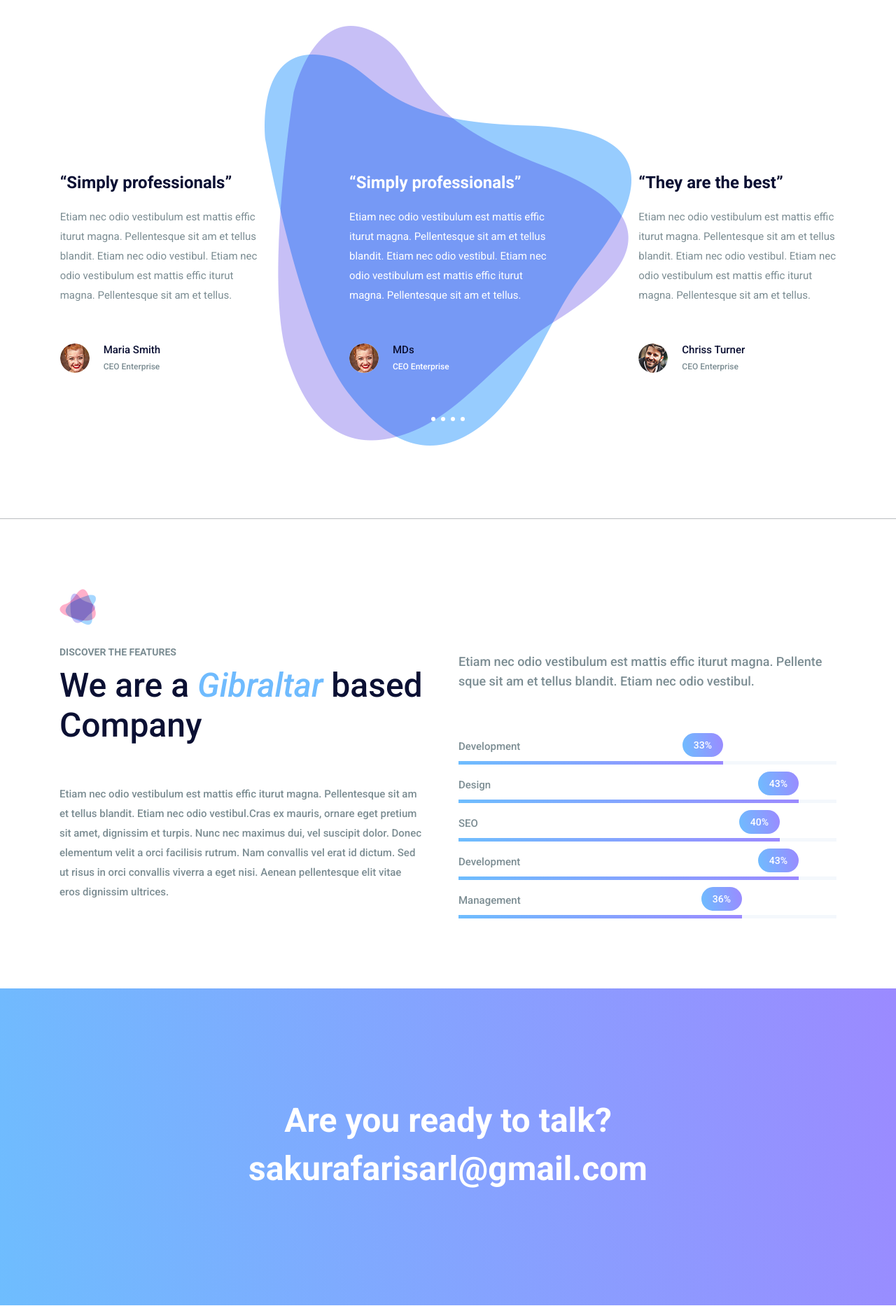
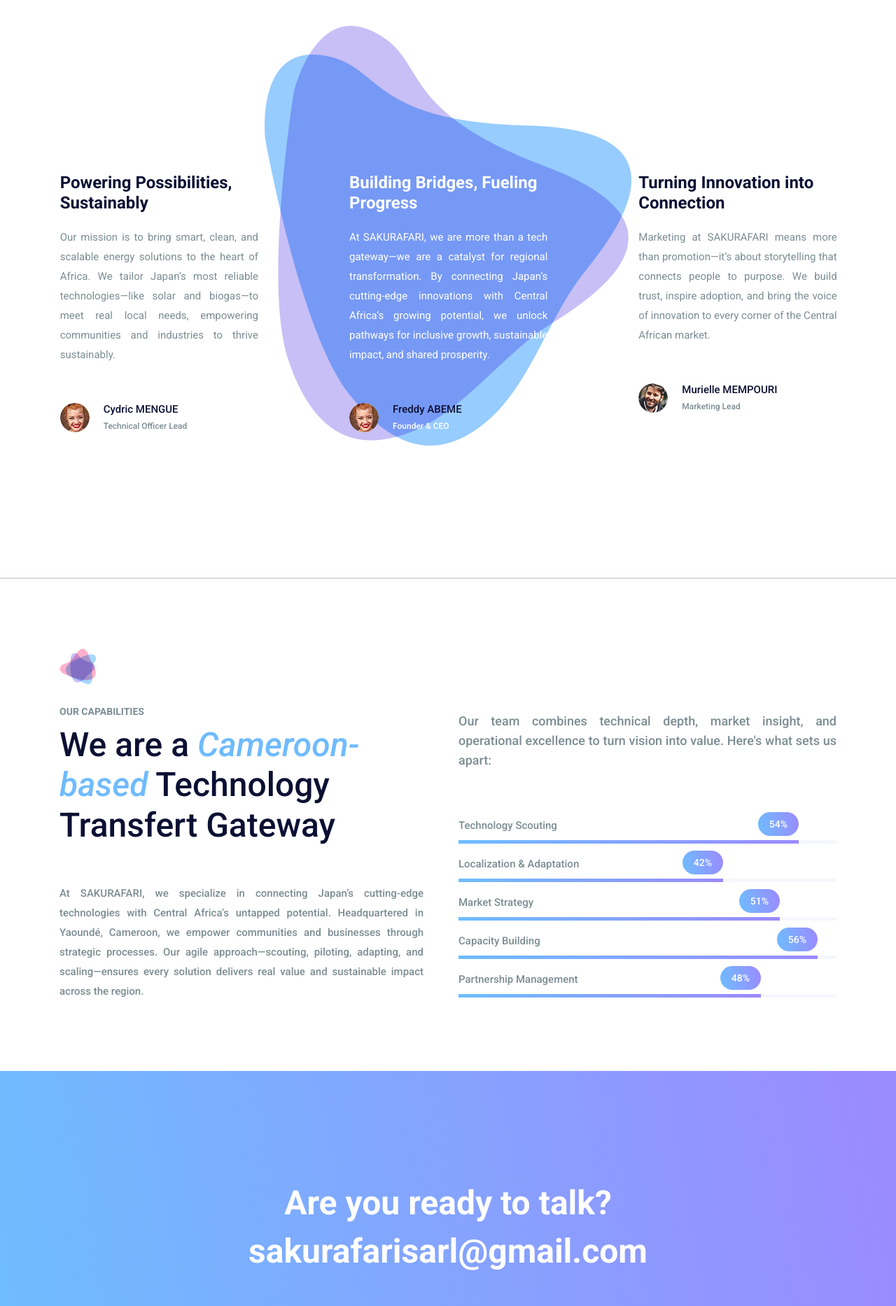
Before and after one commit to abyf/sakurafari, a Django app: page /about-us.html in a window 1280 px wide. Shown: the part 1243-3110 px from the top of the page at 70% size. Run offline with Django 5.2, Linux system fonts and the light colour scheme; some libraries are stand-ins or nearby versions.

Commit message:
Improved about_us & portfolio page

```diff
--- a/web_sakurafari/templates/about-us.html
+++ b/web_sakurafari/templates/about-us.html
@@ -102,7 +102,7 @@
                                 <p>Founded in September 2024 in Cameroon and headquartered in Yaoundé-Cameroon, SAKURAFARI envisions becoming the premier gateway for any cutting-edge Japanese technologies into the Central African market, with Cameroon as the pivotal entry point. Our mission is to identify, adapt, and integrate innovative solutions from diverse sectors in Japan that promise transformative impact and sustainable growth for the region. At SAKURAFARI, we are committed to bridging the gap between Japan’s technological excellence and Central Africa’s growing potential, fostering a future of progress and collaboration. </p>
                             </div>
                             <div class="c_video">
-                                <a class="popup-youtube" href="https://www.youtube.com/watch?v=62QYQE6k7tg"><img src="{% static 'web_sakurafari/img/icon/video-icon.png' %}"  alt="">See how we work </a>
+                                <a class="popup-youtube" href=" "><img src="{% static 'web_sakurafari/img/icon/video-icon.png' %}"  alt="">See how we work </a>
                             </div>
                         </div>
                     </div>
@@ -122,30 +122,34 @@
                 <div class="testimonials_slider owl-carousel">
                     <div class="item">
                         <div class="testi_item">
-                            <h3>“Simply professionals”</h3>
-                            <p>Etiam nec odio vestibulum est mattis effic iturut magna. Pellentesque sit am et tellus blandit. Etiam nec odio vestibul. Etiam nec odio vestibulum est mattis effic iturut magna. Pellentesque sit am et tellus.</p>
+                            <h3>Building Bridges, Fueling Progress</h3>
+                            <div class="justified-text">
+                            <p>At SAKURAFARI, we are more than a tech gateway—we are a catalyst for regional transformation. By connecting Japan’s cutting-edge innovations with Central Africa’s growing potential, we unlock pathways for inclusive growth, sustainable impact, and shared prosperity.</p>
+                            </div>
                             <div class="media">
                                 <div class="d-flex">
                                     <img class="rounded-circle" src="img/testimonials/testi-1.jpg" alt="">
                                 </div>
                                 <div class="media-body">
-                                    <h4>MDs</h4>
-                                    <h5>CEO Enterprise</h5>
+                                    <h4>Freddy ABEME</h4>
+                                    <h5>Founder & CEO</h5>
                                 </div>
                             </div>
                         </div>
                     </div>
                     <div class="item">
                         <div class="testi_item">
-                            <h3>“They are the best”</h3>
-                            <p>Etiam nec odio vestibulum est mattis effic iturut magna. Pellentesque sit am et tellus blandit. Etiam nec odio vestibul. Etiam nec odio vestibulum est mattis effic iturut magna. Pellentesque sit am et tellus.</p>
+                            <h3>Turning Innovation into Connection</h3>
+                            <div class="justified-text">
+                            <p>Marketing at SAKURAFARI means more than promotion—it’s about storytelling that connects people to purpose. We build trust, inspire adoption, and bring the voice of innovation to every corner of the Central African market.</p>
+                            </div>
                             <div class="media">
                                 <div class="d-flex">
                                     <img class="rounded-circle" src="img/testimonials/testi-2.jpg" alt="">
                                 </div>
                                 <div class="media-body">
-                                    <h4>Chriss Turner</h4>
-                                    <h5>CEO Enterprise</h5>
+                                    <h4>Murielle MEMPOURI</h4>
+                                    <h5>Marketing Lead</h5>
                                 </div>
                             </div>
                         </div>
@@ -167,15 +171,17 @@
                     </div>
                     <div class="item">
                         <div class="testi_item">
-                            <h3>“Simply professionals”</h3>
-                            <p>Etiam nec odio vestibulum est mattis effic iturut magna. Pellentesque sit am et tellus blandit. Etiam nec odio vestibul. Etiam nec odio vestibulum est mattis effic iturut magna. Pellentesque sit am et tellus.</p>
+                            <h3>Powering Possibilities, Sustainably</h3>
+                            <div class="justified-text">
+                            <p>Our mission is to bring smart, clean, and scalable energy solutions to the heart of Africa. We tailor Japan’s most reliable technologies—like solar and biogas—to meet real local needs, empowering communities and industries to thrive sustainably.</p>
+                            </div>
                             <div class="media">
                                 <div class="d-flex">
                                     <img class="rounded-circle" src="img/testimonials/testi-1.jpg" alt="">
                                 </div>
                                 <div class="media-body">
-                                    <h4>Maria Smith</h4>
-                                    <h5>CEO Enterprise</h5>
+                                    <h4>Cydric MENGUE</h4>
+                                    <h5>Technical Officer Lead</h5>
                                 </div>
                             </div>
                         </div>
@@ -193,18 +199,30 @@
                         <div class="left_company_text">
                             <div class="l_title">
                                 <img src="{% static 'web_sakurafari/img/icon/title-icon.png' %}"  alt="">
-                                <h6>Discover the features</h6>
-                                <h2>We are a <span>Gibraltar</span> based Company</h2>
+                                <h6>Our Capabilities</h6>
+                                <h2>We are a <span>Cameroon-based</span> Technology Transfert Gateway</h2>
                             </div>
-                            <p>Etiam nec odio vestibulum est mattis effic iturut magna. Pellentesque sit am et tellus blandit. Etiam nec odio vestibul.Cras ex mauris, ornare eget pretium sit amet, dignissim et turpis. Nunc nec maximus dui, vel suscipit dolor. Donec elementum velit a orci facilisis rutrum. Nam convallis vel erat id dictum. Sed ut risus in orci convallis viverra a eget nisi. Aenean pellentesque elit vitae eros dignissim ultrices. </p>
+                            <div class="justified-text">
+                            <p>At SAKURAFARI, we specialize in connecting Japan’s cutting-edge technologies with Central Africa’s untapped potential. Headquartered in Yaoundé, Cameroon, we empower communities and businesses through strategic processes. Our agile approach—scouting, piloting, adapting, and scaling—ensures every solution delivers real value and sustainable impact across the region. </p>
+                            </div>
                         </div>
                     </div>
                     <div class="col-lg-6">
                         <div class="company_skill">
-                            <p>Etiam nec odio vestibulum est mattis effic iturut magna. Pellente sque sit am et tellus blandit. Etiam nec odio vestibul.</p>
+                            <div class="justified-text">
+                            <p>Our team combines technical depth, market insight, and operational excellence to turn vision into value. Here's what sets us apart:</p>
+                            </div>
                             <div class="our_skill_inner">
                                 <div class="single_skill">
-                                    <h3>Development</h3>
+                                    <h3>Technology Scouting</h3>
+                                    <div class="progress" data-value="90">
+                                        <div class="progress-bar">
+                                            <div class="progress_parcent"><span class="counter">90</span>%</div>
+                                        </div>
+                                    </div>
+                                </div>
+                                <div class="single_skill">
+                                    <h3>Localization & Adaptation</h3>
                                     <div class="progress" data-value="70">
                                         <div class="progress-bar">
                                             <div class="progress_parcent"><span class="counter">70</span>%</div>
@@ -212,15 +230,7 @@
                                     </div>
                                 </div>
                                 <div class="single_skill">
-                                    <h3>Design</h3>
-                                    <div class="progress" data-value="90">
-                                        <div class="progress-bar">
-                                            <div class="progress_parcent"><span class="counter">90</span>%</div>
-                                        </div>
-                                    </div>
-                                </div>
-                                <div class="single_skill">
-                                    <h3>SEO</h3>
+                                    <h3>Market Strategy</h3>
                                     <div class="progress" data-value="85">
                                         <div class="progress-bar">
                                             <div class="progress_parcent"><span class="counter">85</span>%</div>
@@ -228,18 +238,18 @@
                                     </div>
                                 </div>
                                 <div class="single_skill">
-                                    <h3>Development</h3>
-                                    <div class="progress" data-value="90">
+                                    <h3>Capacity Building</h3>
+                                    <div class="progress" data-value="95">
                                         <div class="progress-bar">
-                                            <div class="progress_parcent"><span class="counter">90</span>%</div>
+                                            <div class="progress_parcent"><span class="counter">95</span>%</div>
                                         </div>
                                     </div>
                                 </div>
                                 <div class="single_skill">
-                                    <h3>Management</h3>
-                                    <div class="progress" data-value="75">
+                                    <h3>Partnership Management</h3>
+                                    <div class="progress" data-value="80">
                                         <div class="progress-bar">
-                                            <div class="progress_parcent"><span class="counter">75</span>%</div>
+                                            <div class="progress_parcent"><span class="counter">80</span>%</div>
                                         </div>
                                     </div>
                                 </div>
```
Also changed, not shown: web_sakurafari/templates/portfolio.html (+9 -9 lines), static/web_sakurafari/img/portfolio/ms-portfolio/SW_1.jpeg (added), static/web_sakurafari/img/portfolio/ms-portfolio/SW_2.jpeg (added), static/web_sakurafari/img/portfolio/ms-portfolio/T8_1.jpeg (added), static/web_sakurafari/img/portfolio/ms-portfolio/T8_2.jpeg (added), static/web_sakurafari/img/portfolio/ms-portfolio/T8_3.jpeg (added).
